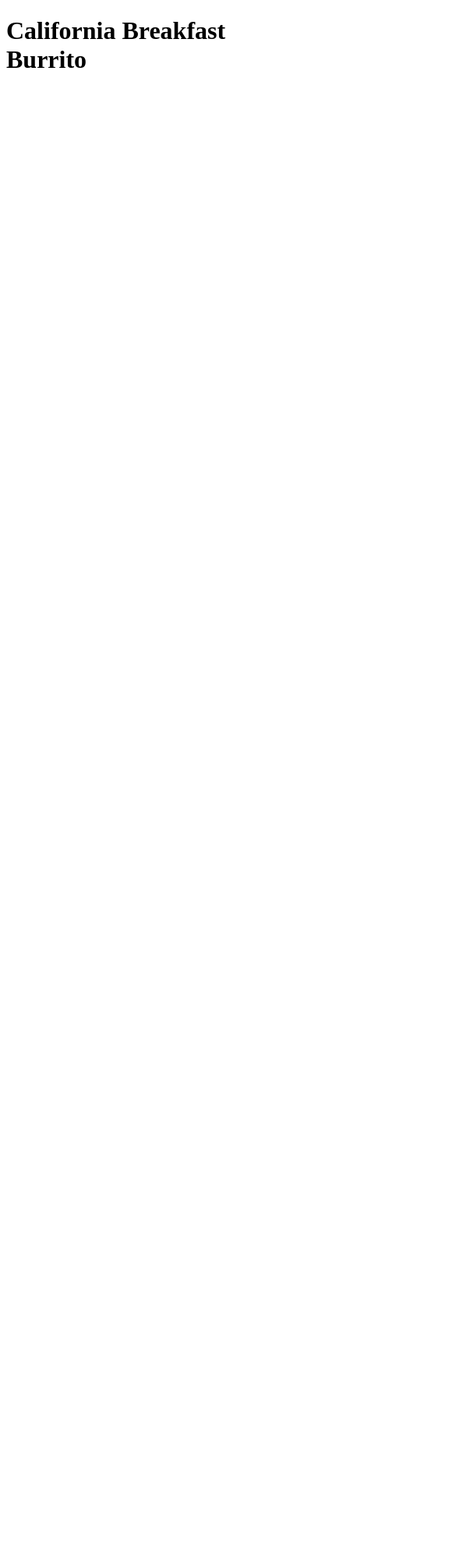
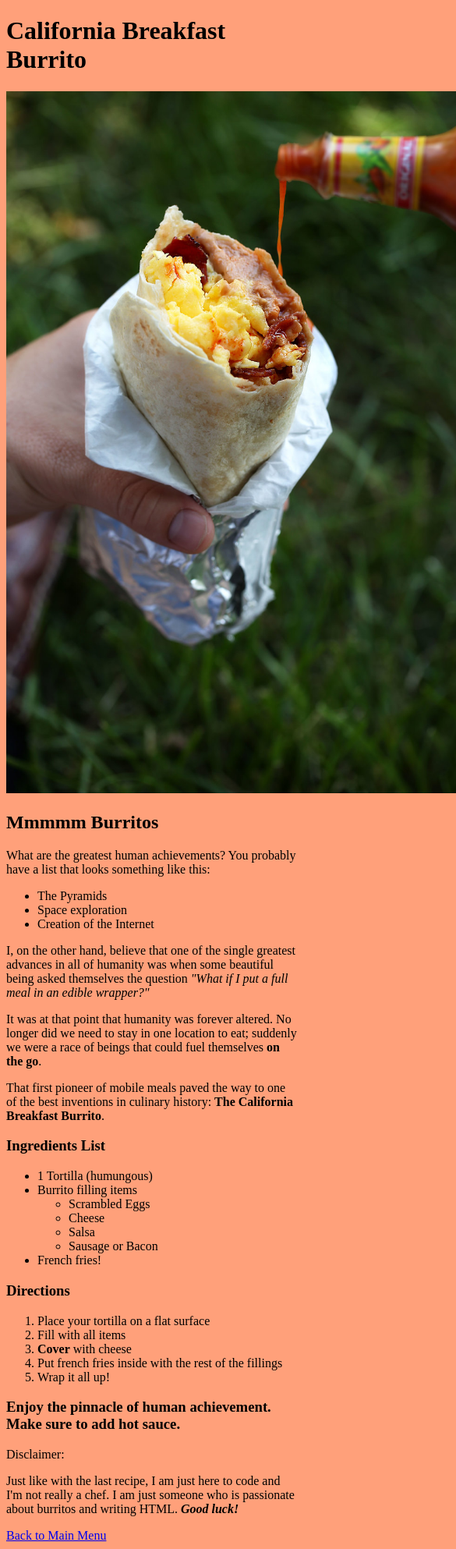
Before and after one commit to copaiement/odin-recipes, a plain HTML site: page recipes/cali-breakfast-burrito.html in a window 390 px wide. Shown: the top 1986 px of the page at 78% size, 585 px wide, since content can reach past the window. Before the commit the page ends 844 px from the top, so only its background shows below. Drawn offline with Linux system fonts and the light colour scheme.

Commit message:
Add images, recipe pages, update existing pages
Created images directory and populated with website images.
Updated index.html, butter-garlic-steak.html and cali-breakfast-burrito.html with recipe information and links to images as well as to each other.
Added extra.html for one last recipe post with a secret message and image.
Changed background colors on all pages.

```diff
--- a/recipes/cali-breakfast-burrito.html
+++ b/recipes/cali-breakfast-burrito.html
@@ -6,7 +6,61 @@
     <meta name="viewport" content="width=device-width, initial-scale=1.0">
     <title>California Breakfast Burrito</title>
 </head>
-<body>
+<body style="background-color: lightsalmon;">
     <h1>California Breakfast Burrito</h1>
+    <img src="../images/cali-bb.jpg"
+        style="width: 600px"
+        alt="A breakfast burrito with pouring hot sauce">
+    <h2>Mmmmm Burritos</h2>
+    <p>What are the greatest human achievements?
+        You probably have a list that looks something like this:
+    </p>
+    <ul>
+        <li>The Pyramids</li>
+        <li>Space exploration</li>
+        <li>Creation of the Internet</li>
+    </ul>
+    <p>I, on the other hand, believe that one of the single greatest advances
+        in all of humanity was when some beautiful being asked themselves the
+        question <em>"What if I put a full meal in an edible wrapper?"</em>
+    </p>
+    <p>It was at that point that humanity was forever altered. No longer
+        did we need to stay in one location to eat; suddenly we were a race of
+        beings that could fuel themselves <strong>on the go</strong>.
+    </p>
+    <p>That first pioneer of mobile meals paved the way to one of the best
+        inventions in culinary history: <strong>The California Breakfast Burrito</strong>.
+    </p>
+
+    <h3>Ingredients List</h3>
+    <ul>
+        <li>1 Tortilla (humungous)</li>
+        <li>Burrito filling items</li>
+            <ul>
+                <li>Scrambled Eggs</li>
+                <li>Cheese</li>
+                <li>Salsa</li>
+                <li>Sausage or Bacon</li>
+            </ul>
+        <li>French fries!</li>
+    </ul>
+    <h3>Directions</h3>
+    <ol>
+        <li>Place your tortilla on a flat surface</li>
+        <li>Fill with all items</li>
+        <li><strong>Cover</strong> with cheese</li>
+        <li>Put french fries inside with the rest of the fillings</li>
+        <li>Wrap it all up!</li>
+    </ol>
+
+    <h3>Enjoy the pinnacle of human achievement. Make sure to add hot sauce.</h3>
+
+    <p>Disclaimer:</p>
+    <p>Just like with the last recipe, I am just here to code and I'm not
+        really a chef. I am just someone who is passionate about burritos and
+        writing HTML. <strong><em>Good luck!</em></strong>
+    </p>
+
+    <a href="../index.html">Back to Main Menu</a>
 </body>
 </html>
```
Also changed, not shown: index.html (+14 -1 lines), recipes/butter-garlic-steak.html (+55 -1 lines), recipes/extra.html (added, +31 -0 lines), images/bg-steak.jpg (added), images/cali-bb.jpg (added), images/chef.jpg (added), images/dancing-dog.gif (added).
